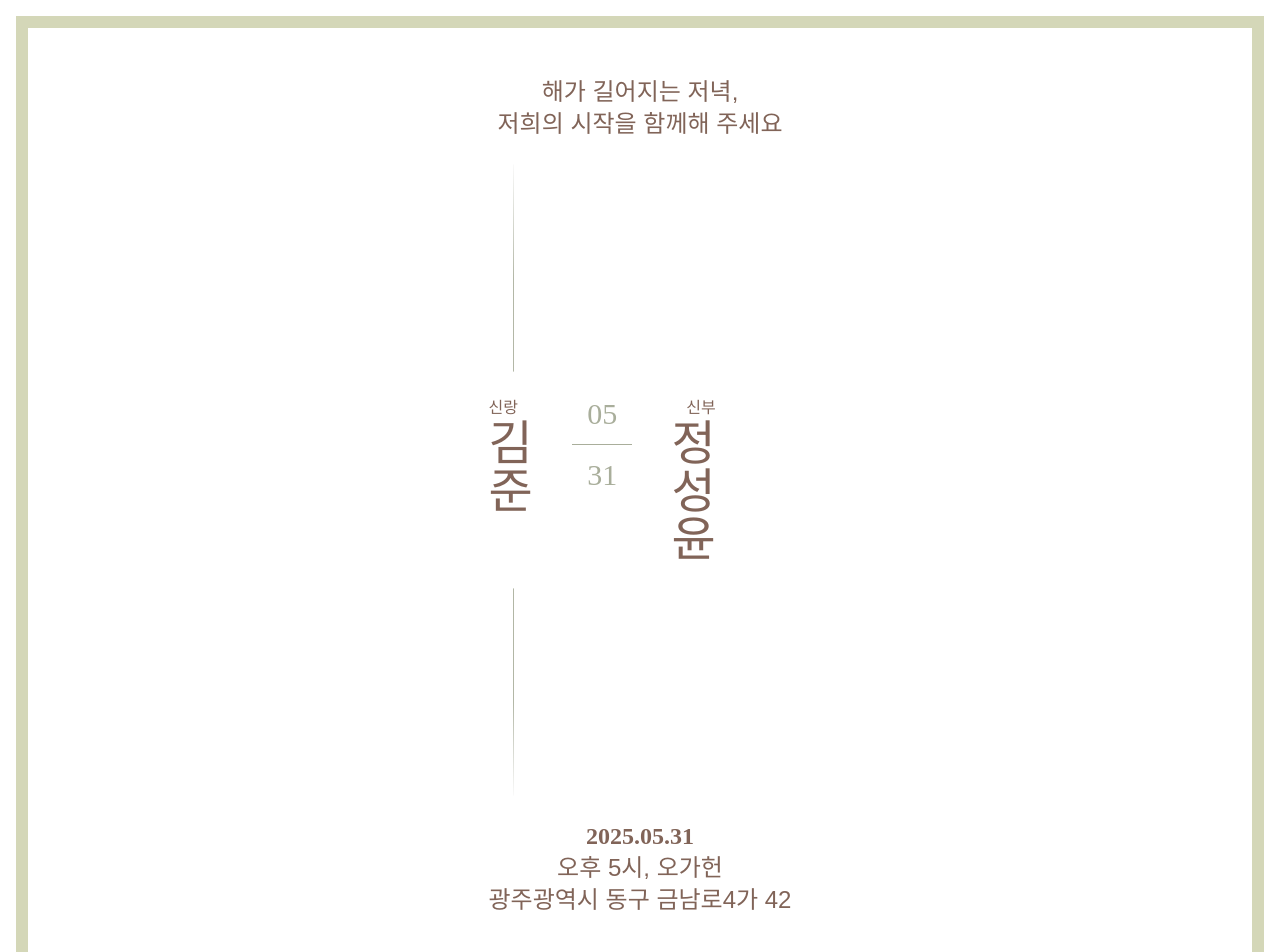
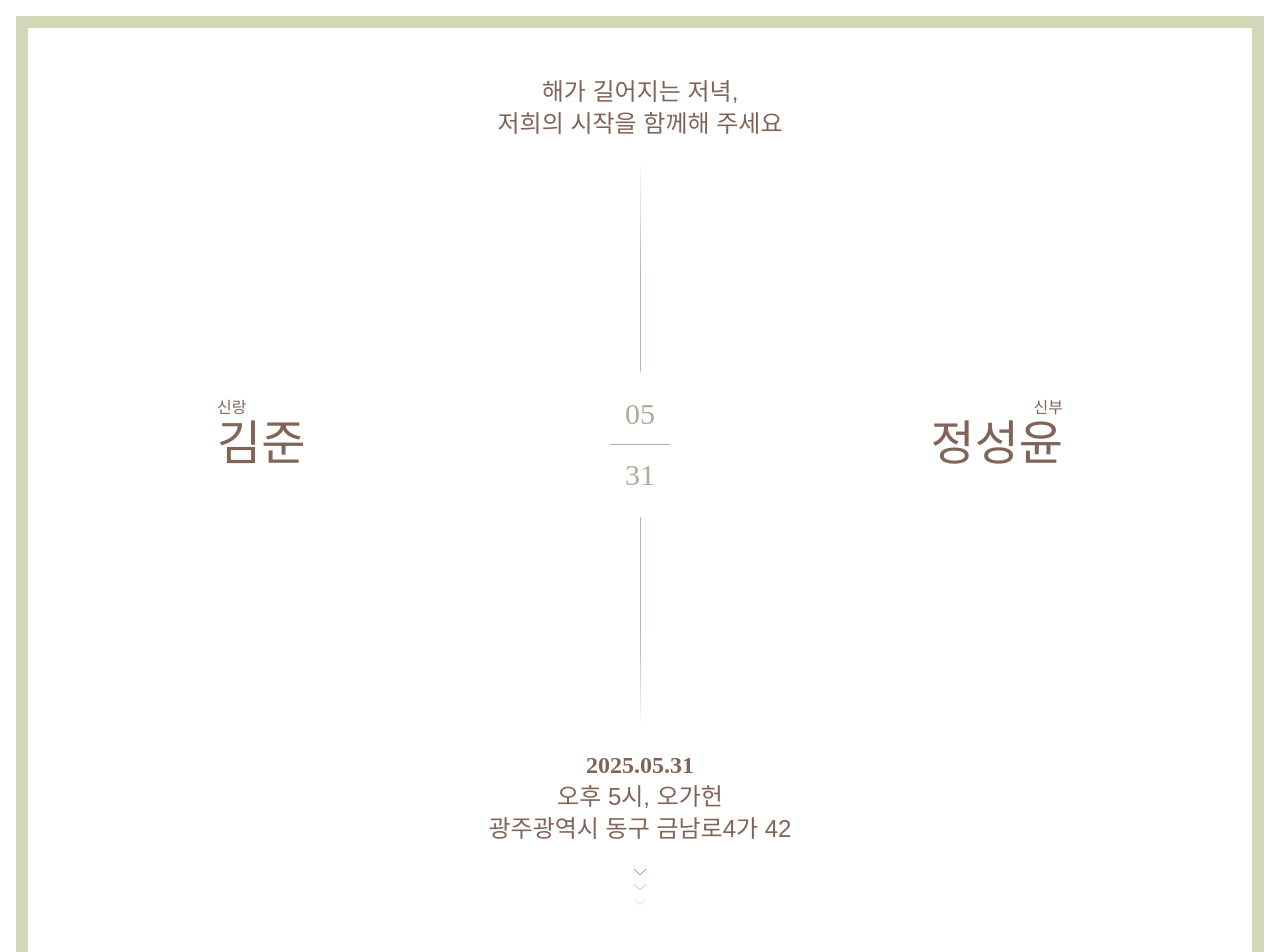
Before and after one commit to ryjn/wedding-inv, a React (Vite) app: page / in a window 1280 px wide. Shown: the top 952 px of the page. Built offline with nearby package versions, Linux system fonts and the light colour scheme.

Commit message:
revealonscroll

```diff
--- a/src/components/sections/Home.jsx
+++ b/src/components/sections/Home.jsx
@@ -5,11 +5,11 @@
 
 export const Home = () => {
   return (
-    <section
-      id="#home"
-      className="min-h-screen flex flex-col items-center justify-center relative gap-6"
-    >
-      <RevealOnScroll>
+    <RevealOnScroll>
+      <section
+        id="#home"
+        className="min-h-screen flex flex-col items-center justify-center relative"
+      >
         <h3 className="text-base md:text-2xl text-center">
           해가 길어지는 저녁,
           <br />
@@ -48,7 +48,7 @@
             className="nav-arrow p-6 w-15 h-auto cursor-pointer"
           />
         </a>
-      </RevealOnScroll>
-    </section>
+      </section>
+    </RevealOnScroll>
   );
 };
--- a/src/index.css
+++ b/src/index.css
@@ -58,14 +58,15 @@
   font-family: var(--font-serif);
 }
 
-@media (min-height: 640px) {
-  .nav-arrow {
-    padding-top: 5rem;
-  }
+.reveal {
+  opacity: 0;
+  transform: translateY(20px);
+  transition:
+    opacity 0.7s ease,
+    transform 0.7s ease;
 }
 
-@media (min-height: 768px) {
-  .nav-arrow {
-    padding-top: 10rem;
-  }
+.reveal.visible {
+  opacity: 1;
+  transform: translateY(0);
 }
```
